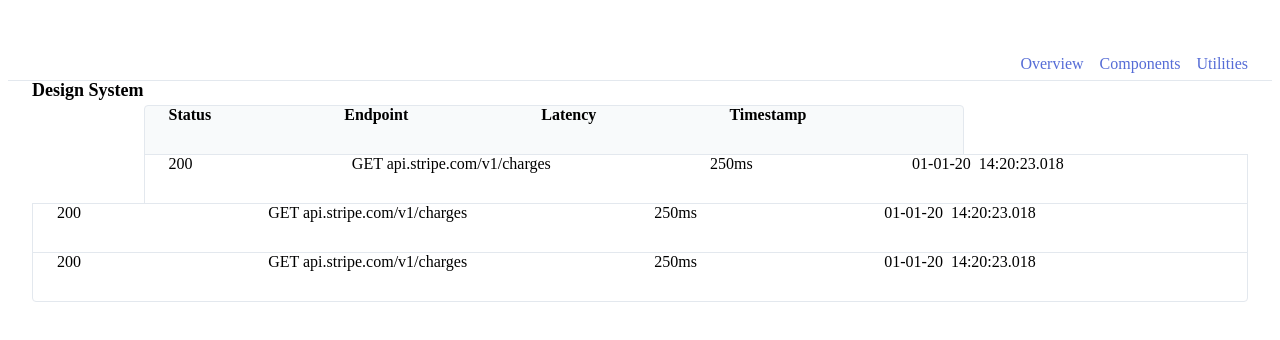
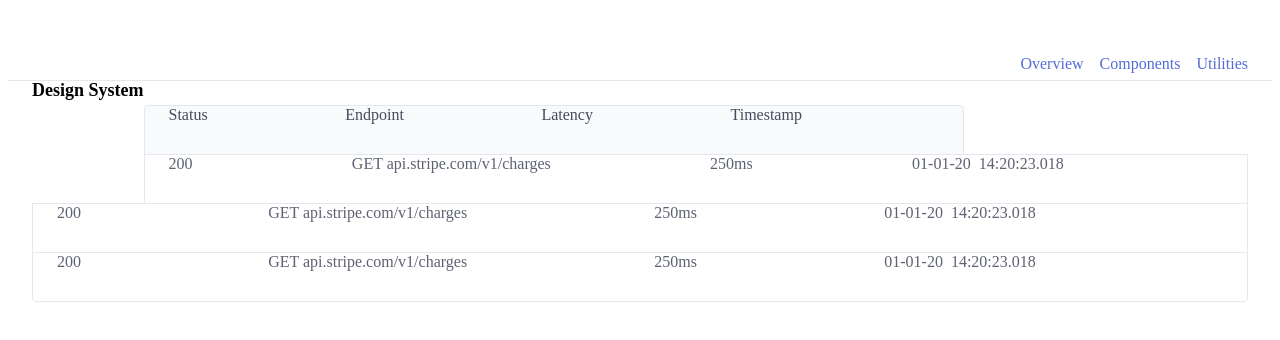
Before and after one commit to ryanjwilke/gatsby, a Gatsby site: page /components/tables in a window 1280 px wide. Built offline with nearby package versions, Linux system fonts and the light colour scheme; Gatsby itself is replaced by a stand-in of ours.

Commit message:
Working on the table styles still

```diff
--- a/src/pages/components/tables.sass
+++ b/src/pages/components/tables.sass
@@ -30,7 +30,15 @@
 
 .th, .td
   height: 48px
+  color: $text-600
+  transition: all 300ms ease
+  .tr:hover &
+    color: $text-700
 
 .th
-  font-weight: 600
+  font-weight: 500
   font-size: 16px
+  color: $text-700
+  cursor: pointer
+  &:hover
+    color: $blue-600
--- a/src/styles/colors.sass
+++ b/src/styles/colors.sass
@@ -30,3 +30,14 @@ $red-600: #A41C4E
 $red-700: #80143F
 $red-800: #5E1039
 $red-900: #420828
+
+$text-50: rgba($gray-900,.1)
+$text-100: rgba($gray-900,.2)
+$text-200: rgba($gray-900,.3)
+$text-300: rgba($gray-900,.4)
+$text-400: rgba($gray-900,.5)
+$text-500: rgba($gray-900,.6)
+$text-600: rgba($gray-900,.7)
+$text-700: rgba($gray-900,.8)
+$text-800: rgba($gray-900,.9)
+$text-900: $gray-900
```
